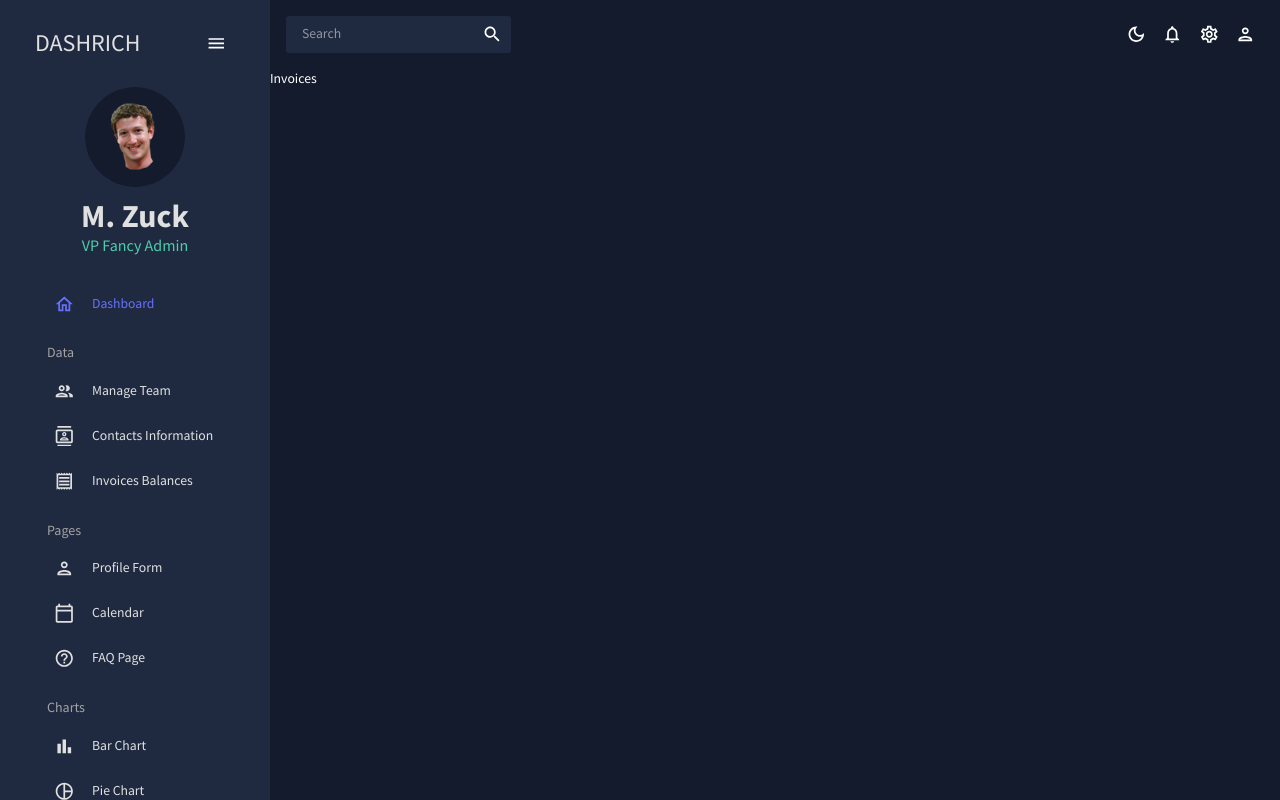
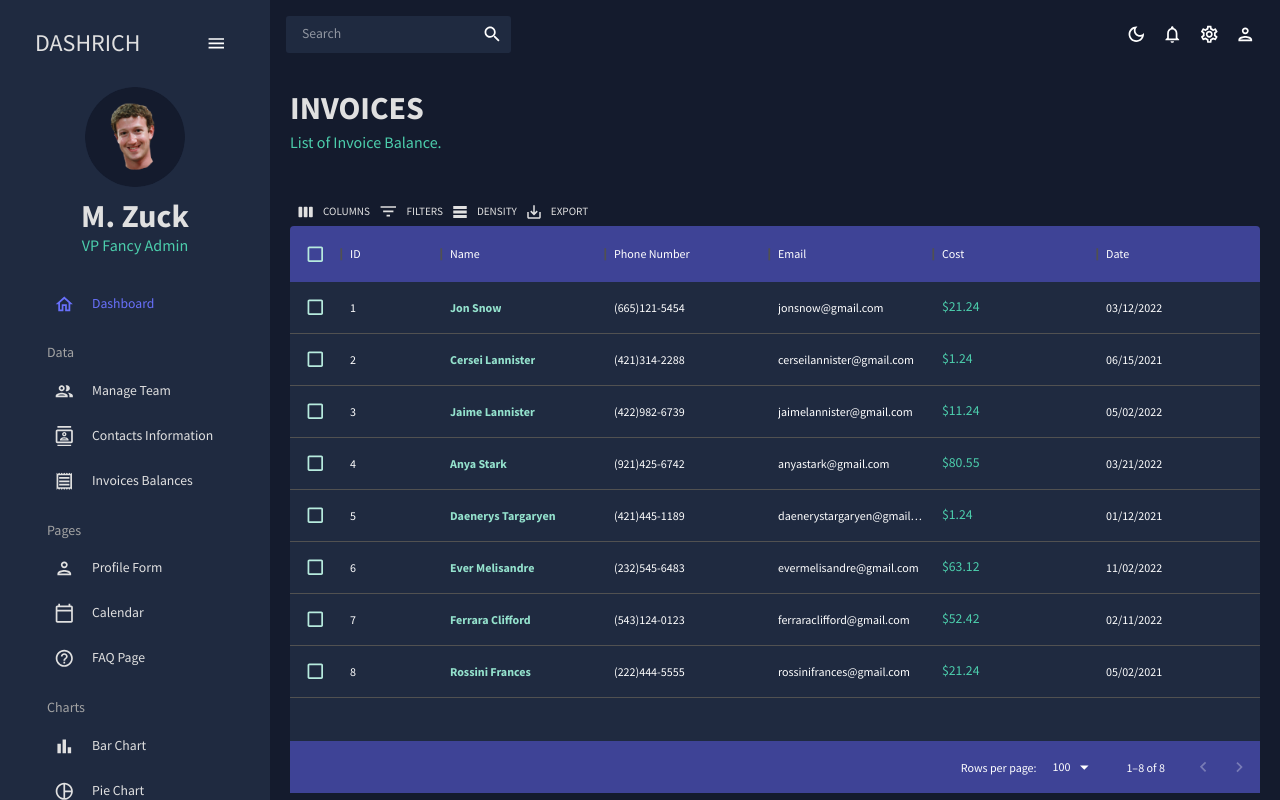
Before and after one commit to pranjalshikhar/dashboard-react, a React (Create React App) app: page /invoices in a window 1280 px wide. Built offline with nearby package versions, Linux system fonts and the light colour scheme.

Commit message:
Invoices Updated 💸

```diff
--- a/src/scenes/invoices/Invoices.jsx
+++ b/src/scenes/invoices/Invoices.jsx
@@ -1,7 +1,92 @@
-import React from "react";
+import { Box, Typography, useTheme } from "@mui/material";
+import { DataGrid, GridToolbar } from "@mui/x-data-grid";
+import { tokens } from "../../themes";
+import { mockDataInvoices } from "../../data/mockData";
+import Header from "../../components/Header";
 
 const Invoices = () => {
-  return <div>Invoices</div>;
+  const theme = useTheme();
+  const colors = tokens(theme.palette.mode);
+  const columns = [
+    { field: "id", headerName: "ID" },
+    {
+      field: "name",
+      headerName: "Name",
+      flex: 1,
+      cellClassName: "name-column--cell",
+    },
+    {
+      field: "phone",
+      headerName: "Phone Number",
+      flex: 1,
+    },
+    {
+      field: "email",
+      headerName: "Email",
+      flex: 1,
+    },
+    {
+      field: "cost",
+      headerName: "Cost",
+      flex: 1,
+      renderCell: (params) => (
+        <Typography color={colors.greenAccent[500]}>
+          ${params.row.cost}
+        </Typography>
+      ),
+    },
+    {
+      field: "date",
+      headerName: "Date",
+      flex: 1,
+    },
+  ];
+
+  return (
+    <Box m="20px">
+      <Header title="INVOICES" description="List of Invoice Balance." />
+      <Box
+        m="40px 0 0 0"
+        height="75vh"
+        sx={{
+          "& .MuiDataGrid-root": {
+            border: "none",
+          },
+          "& .MuiDataGrid-cell": {
+            borderBottom: "none",
+          },
+          "& .name-column--cell": {
+            color: colors.greenAccent[300],
+            fontWeight: "bold",
+          },
+          "& .MuiDataGrid-columnHeaders": {
+            backgroundColor: colors.blueAccent[700],
+            borderBottom: "none",
+          },
+          "& .MuiDataGrid-virtualScroller": {
+            backgroundColor: colors.primary[400],
+          },
+          "& .MuiDataGrid-footerContainer": {
+            borderTop: "none",
+            backgroundColor: colors.blueAccent[700],
+          },
+          "& .MuiCheckbox-root": {
+            color: `${colors.greenAccent[200]} !important`,
+          },
+          "& .MuiDataGrid-toolbarContainer .MuiButton-text": {
+            color: `${colors.grey[100]} !important`,
+          },
+        }}
+      >
+        <DataGrid
+          checkboxSelection
+          rows={mockDataInvoices}
+          columns={columns}
+          components={{ Toolbar: GridToolbar }}
+        />
+      </Box>
+    </Box>
+  );
 };
 
 export default Invoices;
```
